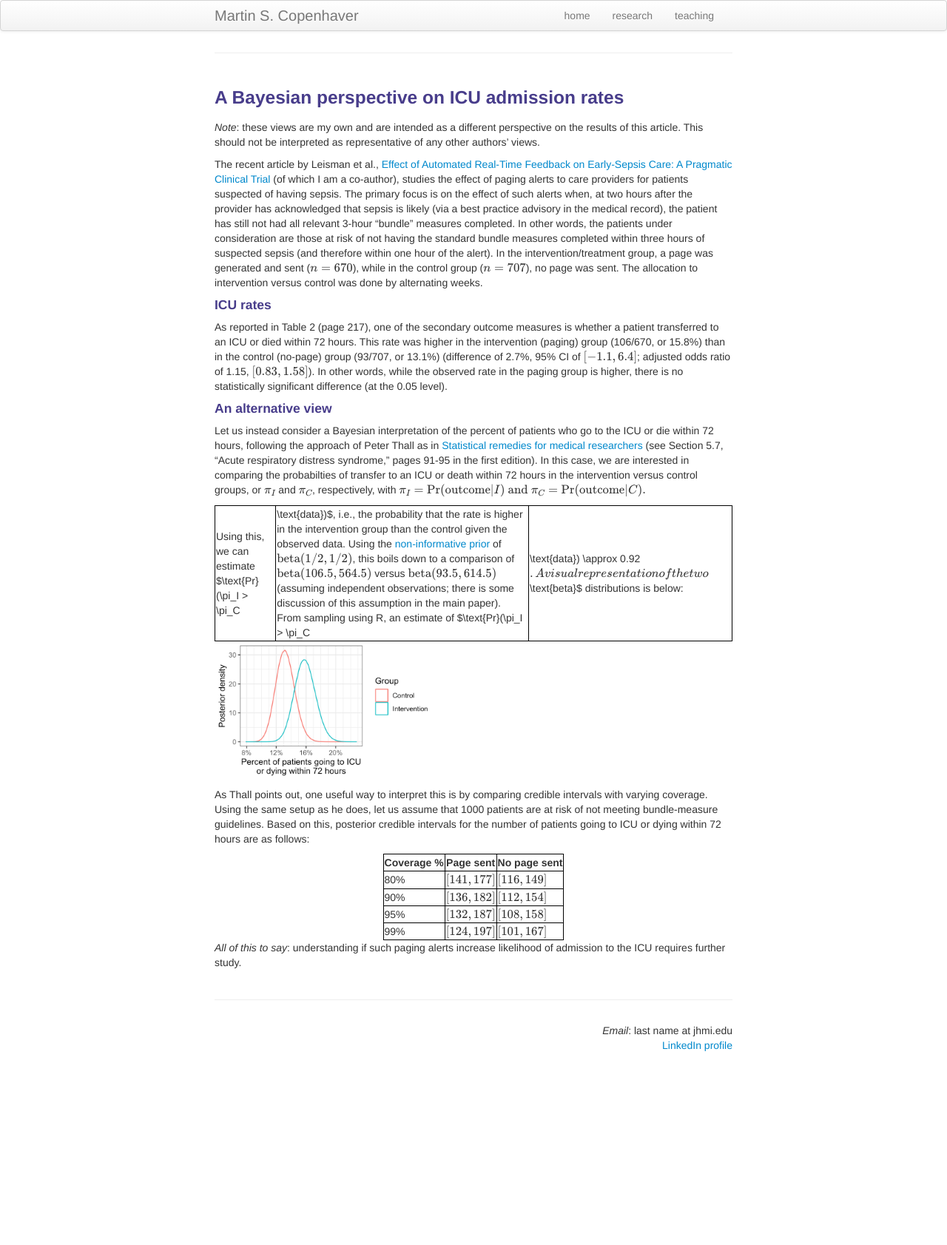
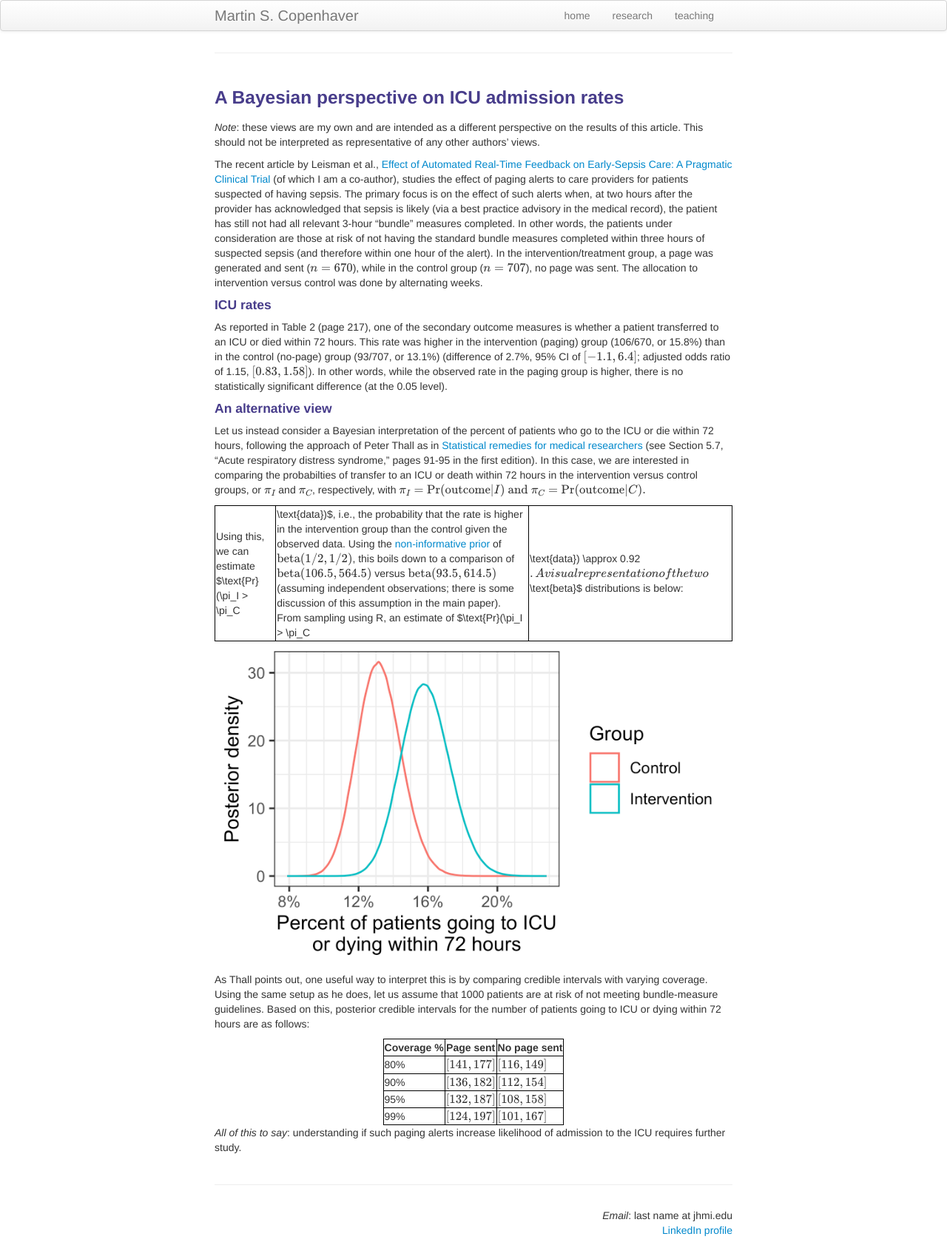
Before and after one commit to martincopenhaver/martincopenhaver.github.io, a Jekyll site: the page built from subpages/bayes-icu.md, in a window 1280 px wide. Shown: the whole page at 74% size. Built offline with Jekyll 4.4.1, drawn with Linux system fonts in a browser that asks for light colours; our own code applies the rules of GitHub Pages for plain Markdown files; formulas are drawn with MathJax 3; before the commit the page ends 1433 px from its top, so only the background shows below that.

Commit message:
Update bayes-icu.md

```diff
--- a/subpages/bayes-icu.md
+++ b/subpages/bayes-icu.md
@@ -19,7 +19,7 @@ Let us instead consider a Bayesian interpretation of the percent of patients who
 
 Using this, we can estimate $\text{Pr}(\pi_I > \pi_C|\text{data})$, i.e., the probability that the rate is higher in the intervention group than the control given the observed data. Using the [non-informative prior](https://en.wikipedia.org/wiki/Beta_distribution) of $\text{beta}(1/2,1/2)$, this boils down to a comparison of $\text{beta}(106.5,564.5)$ versus $\text{beta}(93.5,614.5)$ (assuming independent observations; there is some discussion of this assumption in the main paper). From sampling using R, an estimate of $\text{Pr}(\pi_I > \pi_C | \text{data}) \approx 0.92$. A visual representation of the two $\text{beta}$ distributions is below:
 
-<img src="density.jpg" alt="Posterior distributions, intervention versus control" width="300" align="center">
+![Posterior distributions, intervention versus control](density.jpg)
 
 As Thall points out, one useful way to interpret this is by comparing credible intervals with varying coverage. Using the same setup as he does, let us assume that 1000 patients are at risk of not meeting bundle-measure guidelines. Based on this, posterior credible intervals for the number of patients going to ICU or dying within 72 hours are as follows:
 <table align="center">
```
